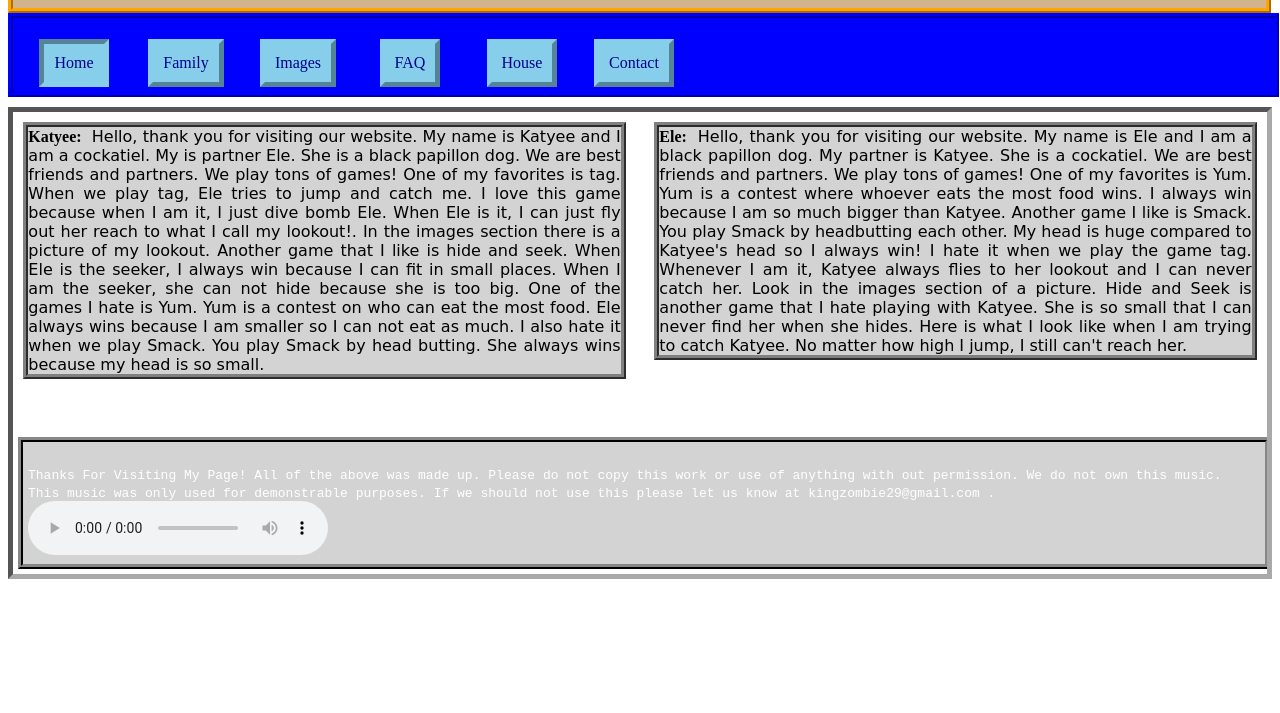
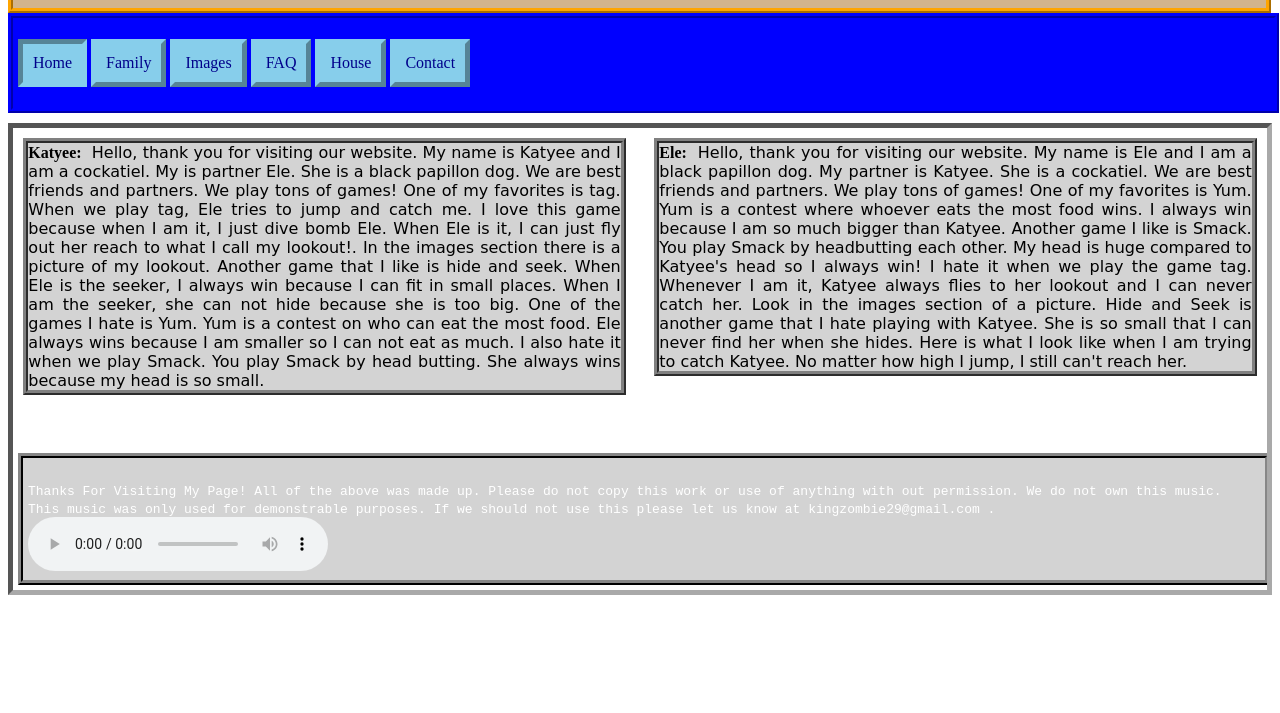
Before and after one commit to notalbertyee2/notalbertyee2.github.io, a plain HTML site: page index.html in a window 1280 px wide. Shown: the part 87-800 px from the top of the page. Drawn offline with Linux system fonts and the light colour scheme.

Commit message:
fixed index html
changed <(/)il> back from <(/)li>

```diff
--- a/index.html
+++ b/index.html
@@ -2,7 +2,7 @@
 <html>
   <head>
     <title>Katyee & Ele's Home</title>
-    <link rel="stylesheet" type="css" href="/styleforkatyeeele.css">
+    <ilnk rel="stylesheet" type="css" href="/styleforkatyeeele.css">
       <style>
 
 div {
@@ -200,12 +200,12 @@ h1 {
     </div>
     <div id="bar">
     <ul class="header">
-    <li class="header"><a style="border-style: inset;">Home</a></li>
-    <li class="header"><a href="AboutOthers/family.html">Family</a></li>
-    <li class="header"><a href="AboutOthers/images.html">Images</a></li>
-    <li class="header"><a href="Fourm/error.html">FAQ</a></li>
-    <li class="header"><a href="AboutOthers/home.html">House</a></li>
-    <li class="header"><a href="Fourm/contact.html">Contact</a></li>
+    <il class="header"><a style="border-style: inset;">Home</a></il>
+    <il class="header"><a href="AboutOthers/family.html">Family</a></il>
+    <il class="header"><a href="AboutOthers/images.html">Images</a></il>
+    <il class="header"><a href="Fourm/error.html">FAQ</a></il>
+    <il class="header"><a href="AboutOthers/home.html">House</a></il>
+    <il class="header"><a href="Fourm/contact.html">Contact</a></il>
     </ul>
     </div>
     <div></div>
```
